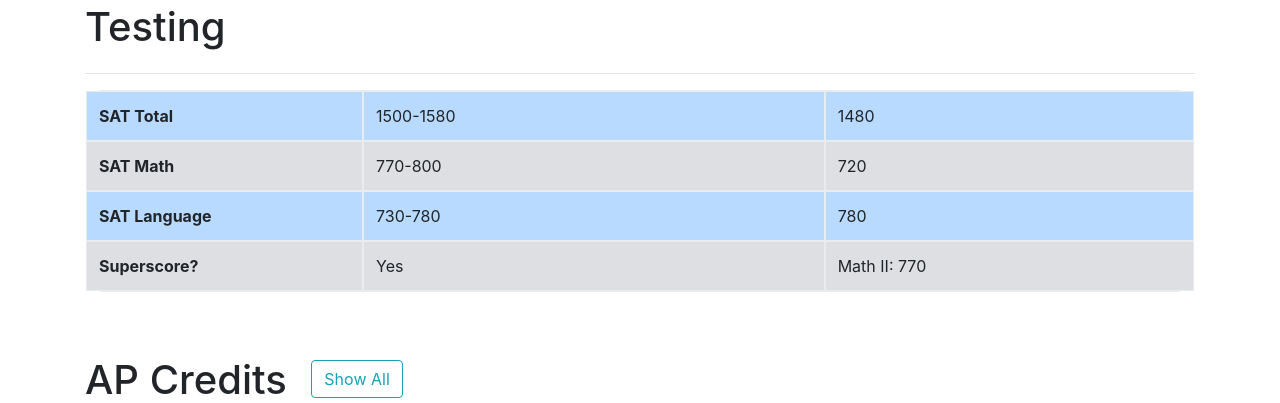
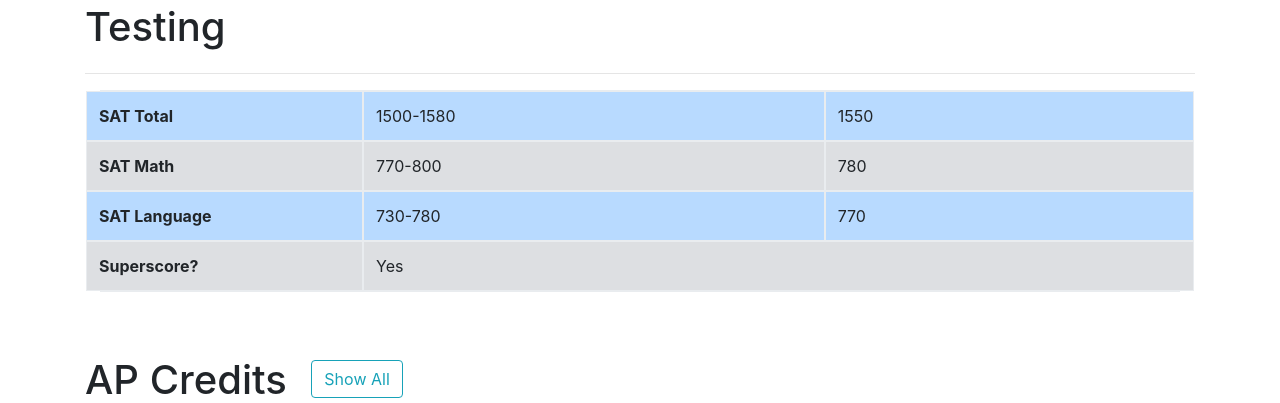
Before and after one commit to TheFirstQuestion/CollegeDataBoard, a Flask app: page /mit in a window 1280 px wide. Shown: the part 1817-2220 px from the top of the page. Run offline with Flask 2, Linux system fonts and the light colour scheme; data comes from the database, SQL or seed files in the repository; some libraries are stand-ins or nearby versions.

Commit message:
add my real SAT

```diff
--- a/templates/college.html
+++ b/templates/college.html
@@ -129,23 +129,21 @@
         <tr class="row table-primary">
           <th scope="row" class="col-3">SAT Total</th>
           <td class="col-5">{{ data.SAT }}</td>
-          <td class="col-4">1480</td>
+          <td class="col-4">1550</td>
         </tr>
         <tr class="row table-secondary">
           <th scope="row" class="col-3">SAT Math</th>
           <td class="col-5">{{ data.SATm }}</td>
-          <td class="col-4">720</td>
+          <td class="col-4">780</td>
         </tr>
         <tr class="row table-primary">
           <th scope="row" class="col-3">SAT Language</th>
           <td class="col-5">{{ data.SATl }}</td>
-          <td class="col-4">780</td>
+          <td class="col-4">770</td>
         </tr>
         <tr class="row table-secondary">
           <th scope="row" class="col-3">Superscore?</th>
-          <td class="col-5">{{ data.super }}</td>
-
-          <td class="col-4">Math II: 770</td>
+          <td class="col-9">{{ data.super }}</td>
         </tr>
       </tbody>
     </table>
```
